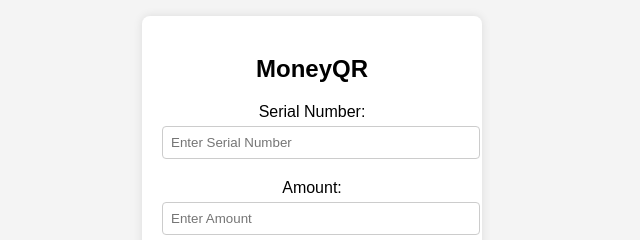
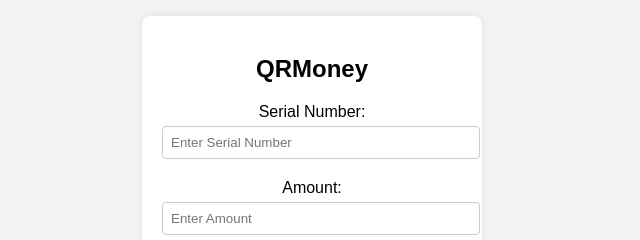
Before and after one commit to HumayunShariarHimu/QRMoney, a plain HTML site: page index.html in a window 1280 px wide. Shown: the part 156-396 px from the top of the page, 328-968 px from the left. Drawn offline with Linux system fonts and the light colour scheme.

Commit message:
Update index.html

```diff
--- a/index.html
+++ b/index.html
@@ -3,12 +3,12 @@
 <head>
     <meta charset="UTF-8">
     <meta name="viewport" content="width=device-width, initial-scale=1.0">
-    <title>MoneyQR </title>
+    <title>QRMoney</title>
     <link rel="stylesheet" href="style.css">
 </head>
 <body>
     <div class="container">
-        <h2>MoneyQR</h2>
+        <h2>QRMoney</h2>
         <form id="qr-form">
             <label for="serial-number">Serial Number:</label>
             <input type="text" id="serial-number" placeholder="Enter Serial Number" required>
```
